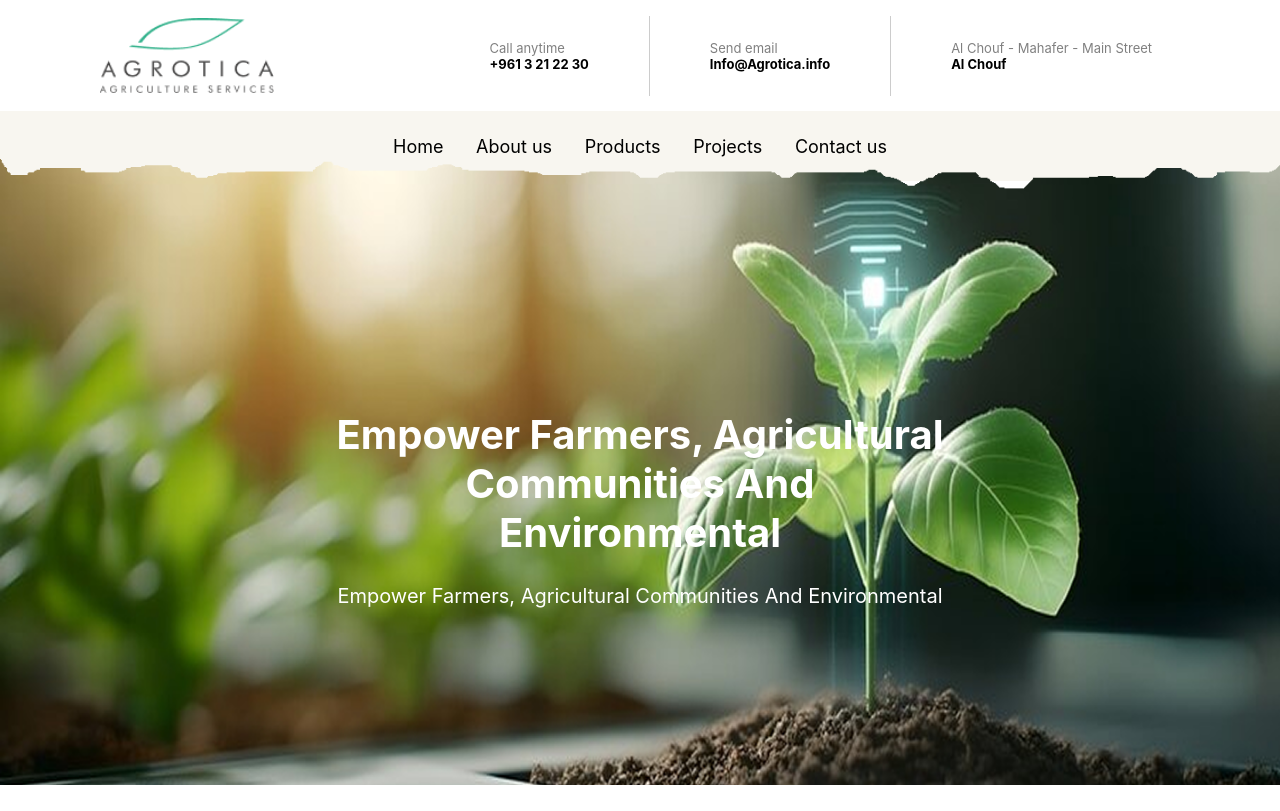
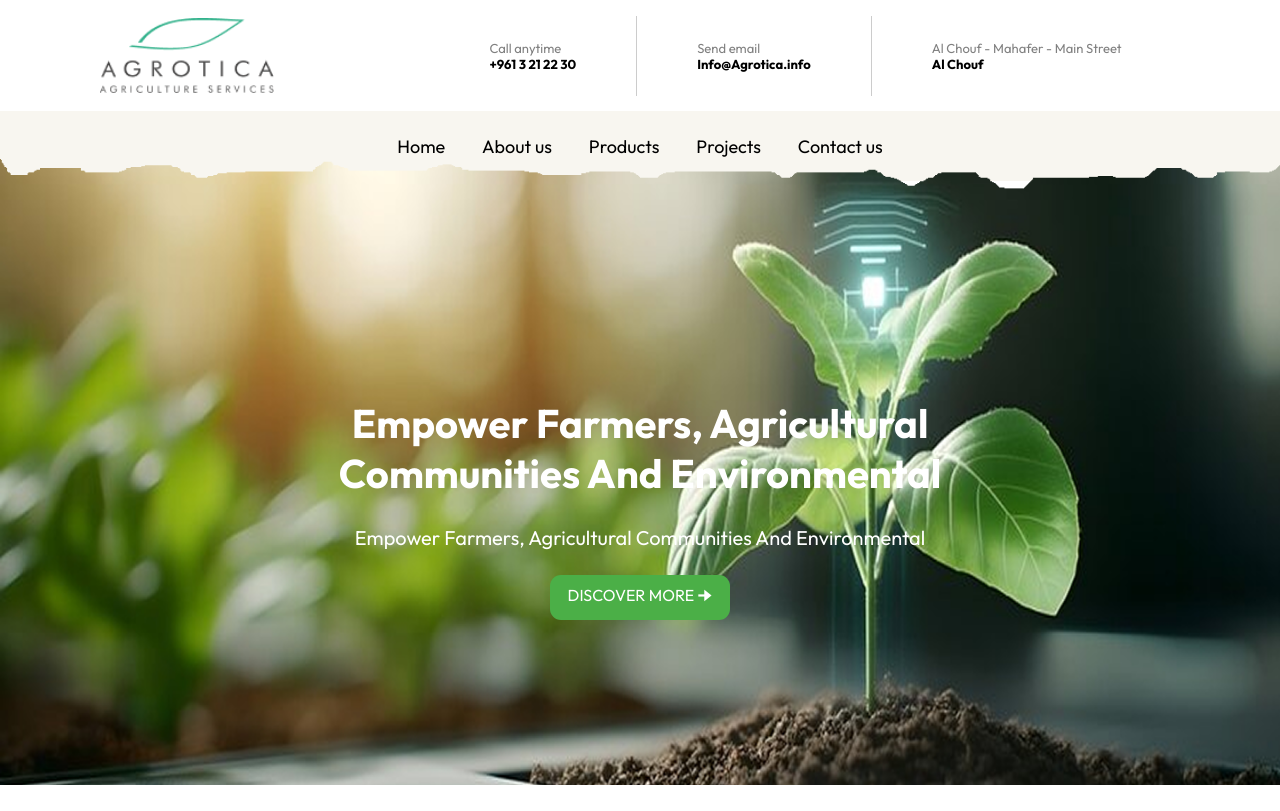
Before and after one commit to Chris-A-75/agrotica-home-page, a JavaScript app: page / in a window 1280 px wide. Built offline with nearby package versions, Linux system fonts and the light colour scheme; the HTML template or start-up script is replaced by a standard one.

Commit message:
Finished image with text and button

```diff
--- a/public/index.html
+++ b/public/index.html
@@ -10,34 +10,12 @@
       content="Web site created using create-react-app"
     />
     <link rel="apple-touch-icon" href="%PUBLIC_URL%/logo192.png" />
-    <!--
-      manifest.json provides metadata used when your web app is installed on a
-      user's mobile device or desktop. See https://developers.google.com/web/fundamentals/web-app-manifest/
-    -->
     <link rel="manifest" href="%PUBLIC_URL%/manifest.json" />
-    <!--
-      Notice the use of %PUBLIC_URL% in the tags above.
-      It will be replaced with the URL of the `public` folder during the build.
-      Only files inside the `public` folder can be referenced from the HTML.
-
-      Unlike "/favicon.ico" or "favicon.ico", "%PUBLIC_URL%/favicon.ico" will
-      work correctly both with client-side routing and a non-root public URL.
-      Learn how to configure a non-root public URL by running `npm run build`.
-    -->
+    <link href="https://fonts.googleapis.com/css2?family=Outfit:wght@400;500;700&display=swap" rel="stylesheet">
     <title>React App</title>
   </head>
   <body>
     <noscript>You need to enable JavaScript to run this app.</noscript>
     <div id="root"></div>
-    <!--
-      This HTML file is a template.
-      If you open it directly in the browser, you will see an empty page.
-
-      You can add webfonts, meta tags, or analytics to this file.
-      The build step will place the bundled scripts into the <body> tag.
-
-      To begin the development, run `npm start` or `yarn start`.
-      To create a production bundle, use `npm run build` or `yarn build`.
-    -->
   </body>
 </html>
--- a/src/App.css
+++ b/src/App.css
@@ -1,3 +1,6 @@
+body {
+  font-family: 'Outfit', sans-serif;
+}
 .top-bar-1 {
   background-color: white;
   height: 75px;
@@ -29,3 +32,13 @@
   justify-content: center;
   align-items: center;
 }
+.green-button-style {
+  color: white;
+  background-color: #4BAF47;
+  width: 180px;
+  height: 45px;
+  font-size: 16px;
+  font-family: 'Outfit', sans-serif;
+  border-width: 0;
+  border-radius: 11px;
+}
--- a/src/App.js
+++ b/src/App.js
@@ -91,6 +91,8 @@ function App() {
             Empower Farmers, Agricultural Communities And Environmental
           </span>
         </div>
+        <br></br>
+        <button className="green-button-style">DISCOVER MORE 🠊</button>
         </div>
       </div>
     </div>
```
